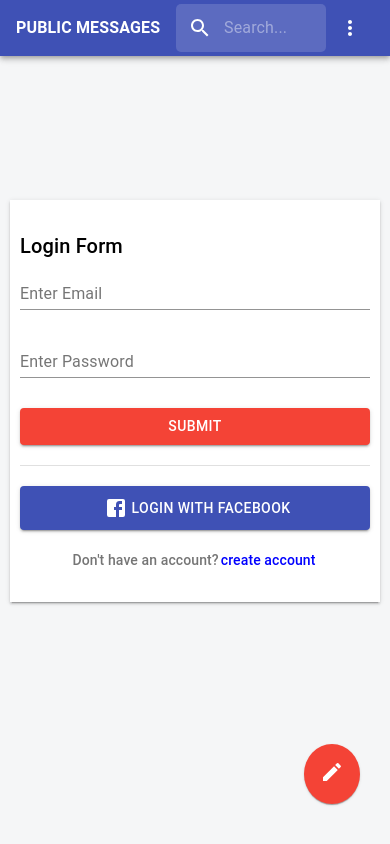
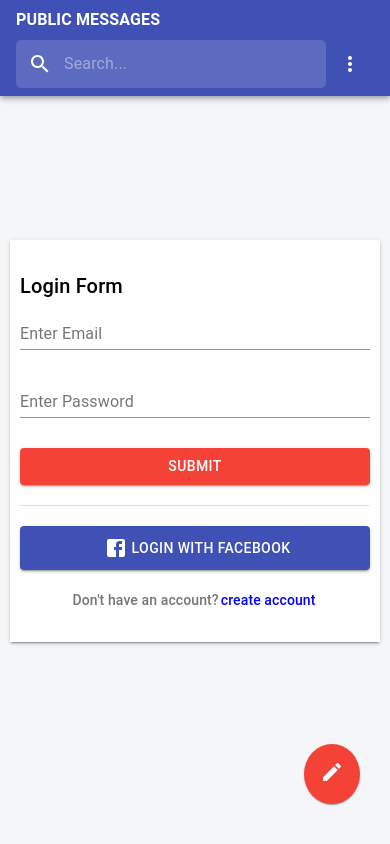
Before and after one commit to sherif-wael/public-messages, a React app in the folder client/: page / in a window 390 px wide. Built offline with nearby package versions, Linux system fonts and the light colour scheme.

Commit message:
prepare a deploy

```diff
--- a/client/src/components/layout/Navbar.js
+++ b/client/src/components/layout/Navbar.js
@@ -19,7 +19,10 @@ import SearchBar from "./SearchBar";
 const useStyles = makeStyles(theme => ({
     root: {
         // justifyContent: "space-between",
-        alignItems: "center"
+        alignItems: "center",
+        [theme.breakpoints.down("xs")]:{
+            display: "block"
+        }
     },
     navbarLink: {
         color: "white",
@@ -37,12 +40,23 @@ const useStyles = makeStyles(theme => ({
         [theme.breakpoints.down("sm")]: {
             fontSize: 16,
             fontWight: 500
+        },
+        [theme.breakpoints.down("xs")]: {
+            paddingTop: theme.spacing(1)
+        }
+    },
+    flex: {
+        display: "flex",
+        alignItems: "center",
+        justifyContent: "space-between",
+        [theme.breakpoints.down("xs")]: {
+            paddingTop: theme.spacing(1),
+            paddingBottom: theme.spacing(1)
         }
     }
 }))
 
 const Navbar = ({isAuthenticated, history, logout}) => {
-    console.log(window.innerWidth)
     const classes = useStyles();
     let [anchorEl, setAnchorEl] = useState(null);
     const handleClick = e => setAnchorEl(e.target);
@@ -55,12 +69,14 @@ const Navbar = ({isAuthenticated, history, logout}) => {
             <AppBar position="static">
                 <Toolbar className={classes.root}>
                     <Typography variant="body1" component="h6" className={classes.logo} >PUBLIC MESSAGES</Typography>
+                    <div className={classes.flex}>
                         <SearchBar />
                         {
                         isAuthenticated ?
                         <IconButton onClick={handleClick} color="inherit"><AccountCircle /></IconButton> :
                         <IconButton onClick={handleClick} color="inherit"><MoreVertIcon /></IconButton>
                         }
+                    </div>
                 </Toolbar>
             </AppBar>
             {
--- a/client/src/components/layout/SearchBar.js
+++ b/client/src/components/layout/SearchBar.js
@@ -19,6 +19,9 @@ const useStyles = makeStyles(theme => ({
         "&:hover": {
             backgroundColor: fade(theme.palette.common.white, 0.25),
         },
+        [theme.breakpoints.down("xs")]: {
+            flexGrow: 1
+        }
     },
     search: {
         color: "#ffffff",
--- a/client/src/components/message/CreateMessage.js
+++ b/client/src/components/message/CreateMessage.js
@@ -11,15 +11,18 @@ const useStyles = makeStyles(theme => ({
     root: {
         maxWidth: 1600,
         margin: "0 auto",
-        padding: "50px 200px",
-        [theme.breakpoints.down("xs")]: {
-            padding: "30px 20px"
+        padding: "0 200px",
+        [theme.breakpoints.down("lg")]:{
+            padding: "0 150px"
+        },
+        [theme.breakpoints.down("md")]:{
+            padding: "0 60px"
         },
         [theme.breakpoints.down("sm")]: {
-            padding: "30px 30px"
+            padding: "0 25px"
         },
-        [theme.breakpoints.down("md")]: {
-            padding: "50px 40px"
+        [theme.breakpoints.down("xs")]: {
+            padding: "0 10px"
         }
     },
     textarea: {
@@ -49,7 +52,8 @@ const useStyles = makeStyles(theme => ({
     paper: {
         boxShadow: theme.shadows[2],
         padding: theme.spacing(1),
-        margin: theme.spacing(2)
+        marginTop: theme.spacing(2),
+        marginBottom: theme.spacing(2)
     },
     button: {
         color: theme.palette.getContrastText(red[500]),
@@ -62,14 +66,14 @@ const useStyles = makeStyles(theme => ({
 
 const CreateMessage = ({createMessage}) => {
     const classes = useStyles();
-    const [messageData, setMessageData] = useState({body: "", reciever: ""});
+    const [messageData, setMessageData] = useState({body: "", reciever: "all"});
 
     return (
         <div className={classes.root}>
          <Paper className={classes.paper}>
             <div className={classes.flex}>
                 <p className={classes.label}>To:</p>
-                <input type="text" defaultValue="all"
+                <input type="text" value={messageData.reciever}
                 onChange={e => setMessageData({...messageData, reciever: e.target.value})}
                 className={classes.input} />
             </div>
--- a/client/src/components/profile/CurrentUserProfile.js
+++ b/client/src/components/profile/CurrentUserProfile.js
@@ -16,14 +16,17 @@ const useStyles = makeStyles(theme => ({
         maxWidth: 1600,
         margin: "0 auto",
         padding: "0 200px",
-        [theme.breakpoints.down("sx")]:{
+        [theme.breakpoints.down("lg")]:{
+            padding: "0 150px"
+        },
+        [theme.breakpoints.down("md")]:{
+            padding: "0 60px"
+        },
+        [theme.breakpoints.down("sm")]: {
             padding: "0 25px"
         },
-        [theme.breakpoints.down("sm")]:{
-            padding: "0 50px"
-        },
-        [theme.breakpoints.down("mg")]: {
-            padding: "0 100px"
+        [theme.breakpoints.down("xs")]: {
+            padding: "0 10px"
         }
     },
     loading: {
@@ -33,12 +36,14 @@ const useStyles = makeStyles(theme => ({
         transform: "translate(-50%, -50%)"
     },
     wrapper: {
-        padding: "20px 0"
+        padding: "20px 0",
     },
     profile: {
-        display: "flex",
-        justifyContent: "center",
-        margin: "40px 0"
+        margin: "40px 0",
+        [theme.breakpoints.up("sm")]: {
+            display: "flex",
+            justifyContent: "center",
+        }
     },
     avatar: {
         margin: "0 20px",
@@ -46,7 +51,16 @@ const useStyles = makeStyles(theme => ({
         height: 100,
         borderRadius: 0,
         color: theme.palette.getContrastText(theme.palette.secondary.main),
-        backgroundColor: theme.palette.secondary.main
+        backgroundColor: theme.palette.secondary.main,
+        [theme.breakpoints.down("sm")]:{
+            margin: "0 auto",
+            display: "block"
+        }
+    },
+    center: {
+        [theme.breakpoints.down("sm")]: {
+            textAlign: "center"
+        }
     }
 }))
 
@@ -68,8 +82,8 @@ const CurrentUserProfile = ({getCurrentProfile, profile, loading}) => {
                             {profile.photo ? <Avatar alt="profile image" src={profile.photo} className={classes.avatar}/> : <Avatar color="secondary" className={classes.avatar}>{profile.name[0]}</Avatar>}
                           </div>
                           <div>
-                              <Typography variant="h5" component="h5">{profile.name}</Typography>
-                              <Typography variant="body1" component="p" color="textSecondary">username: {profile.username}</Typography>
+                              <Typography variant="h5" component="h5" className={classes.center}>{profile.name}</Typography>
+                              <Typography variant="body1" component="p" color="textSecondary" className={classes.center}>username: {profile.username}</Typography>
                           </div>
                       </div>
                       <Paper square className={classes.tabs}>
--- a/client/src/components/profile/UserProfile.js
+++ b/client/src/components/profile/UserProfile.js
@@ -15,14 +15,17 @@ const useStyles = makeStyles(theme => ({
         maxWidth: 1600,
         margin: "0 auto",
         padding: "0 200px",
-        [theme.breakpoints.down("sx")]:{
+        [theme.breakpoints.down("lg")]:{
+            padding: "0 150px"
+        },
+        [theme.breakpoints.down("md")]:{
+            padding: "0 60px"
+        },
+        [theme.breakpoints.down("sm")]: {
             padding: "0 25px"
         },
-        [theme.breakpoints.down("sm")]:{
-            padding: "0 50px"
-        },
-        [theme.breakpoints.down("mg")]: {
-            padding: "0 100px"
+        [theme.breakpoints.down("xs")]: {
+            padding: "0 10px"
         }
     },
     loading: {
@@ -45,7 +48,16 @@ const useStyles = makeStyles(theme => ({
         height: 100,
         borderRadius: 0,
         color: theme.palette.getContrastText(theme.palette.secondary.main),
-        backgroundColor: theme.palette.secondary.main
+        backgroundColor: theme.palette.secondary.main,
+        [theme.breakpoints.down("sm")]:{
+            margin: "0 auto",
+            display: "block"
+        },
+        center: {
+            [theme.breakpoints.down("sm")]: {
+                textAlign: "center"
+            }
+        }
     }
 }))
 
@@ -65,8 +77,8 @@ const CurrentUserProfile = ({getProfileById, profile, loading, match}) => {
                             {profile.photo ? <Avatar alt="profile image" src={profile.photo} className={classes.avatar}/> : <Avatar color="secondary" className={classes.avatar}>{profile.name[0]}</Avatar>}
                           </div>
                           <div>
-                              <Typography variant="h5" component="h5">{profile.name}</Typography>
-                              <Typography variant="body1" component="p" color="textSecondary">username: {profile.username}</Typography>
+                              <Typography variant="h5" component="h5" className={classes.center}>{profile.name}</Typography>
+                              <Typography variant="body1" component="p" color="textSecondary" className={classes.center}>username: {profile.username}</Typography>
                           </div>
                       </div>
                       <Paper square className={classes.tabs}>
```
Also changed, not shown: client/src/index.css (line endings or trailing spaces). Lines whose indentation alone changed are shown as unchanged.
